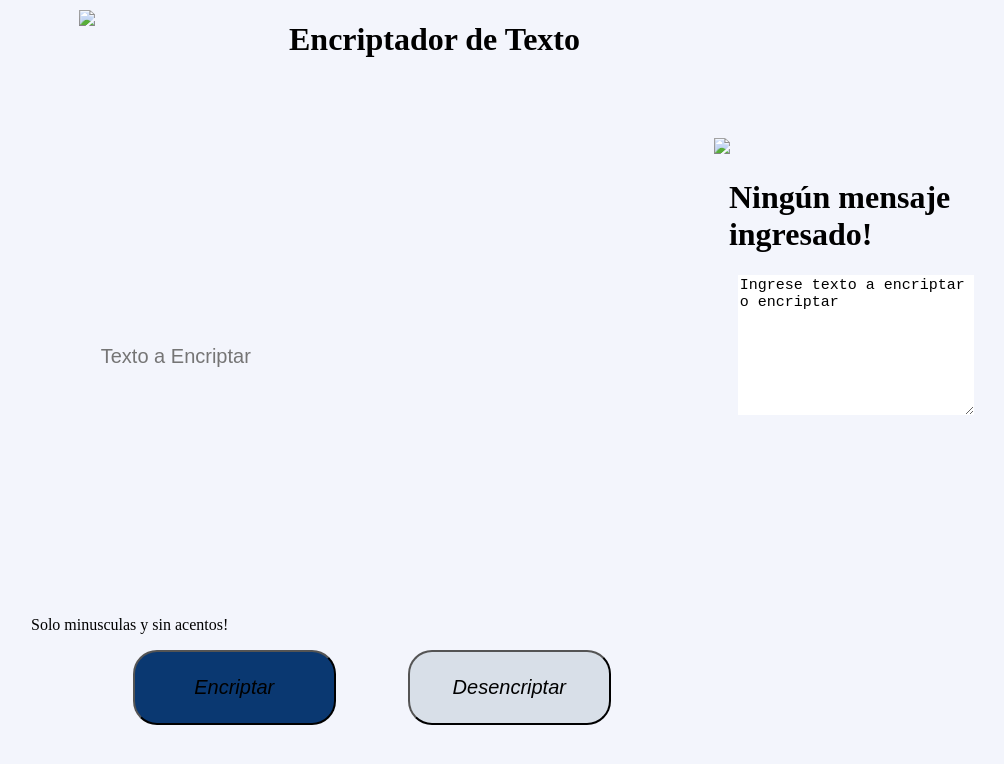
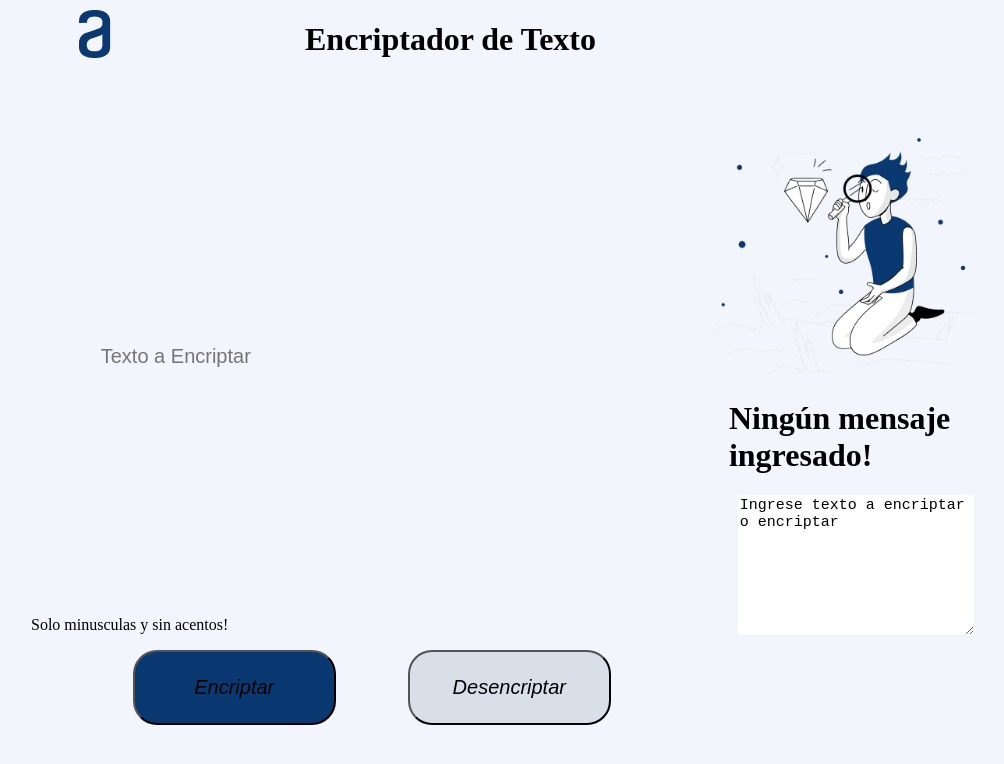
Before and after one commit to luisdrs96/Challenge, a plain HTML site: page index.html in a window 1280 px wide. Shown: the whole page, without its empty margins (125-1129 px from the left). Drawn offline with Linux system fonts and the light colour scheme.

Commit message:
Update index.html

```diff
--- a/index.html
+++ b/index.html
@@ -9,14 +9,14 @@
   <body>
   <div class="container">
     <div class="logo">
-      <img class="logoImg" src="img/logo.png">
+      <img class="logoImg" src="logo.png">
       <h1 class="title">Encriptador de Texto</h1>
     </div>
     <div class="left">
       <input class="text-input" id="inputTexto" type="text" placeholder="Texto a Encriptar">
     </div>
     <div class="right">
-      <img src="img/picture.png" id="imgDer">
+      <img src="picture.png" id="imgDer">
       <h1 id="texto">Ningún mensaje ingresado!</h1>
       <textarea id="texto2" name="name" rows="8" cols="80">Ingrese texto a encriptar o encriptar</textarea>
       <button id="copiar" type="button" name="button" onclick="copy()">Copiar</button>
```
